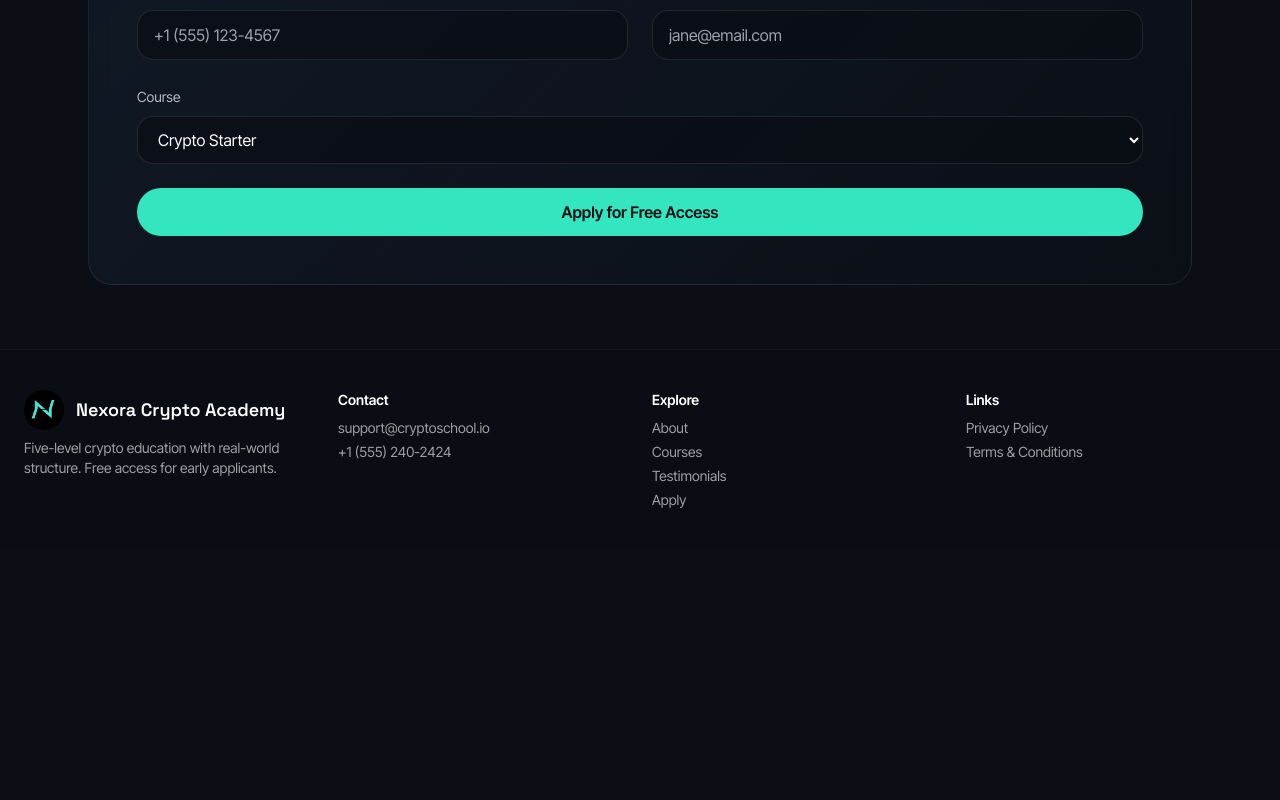
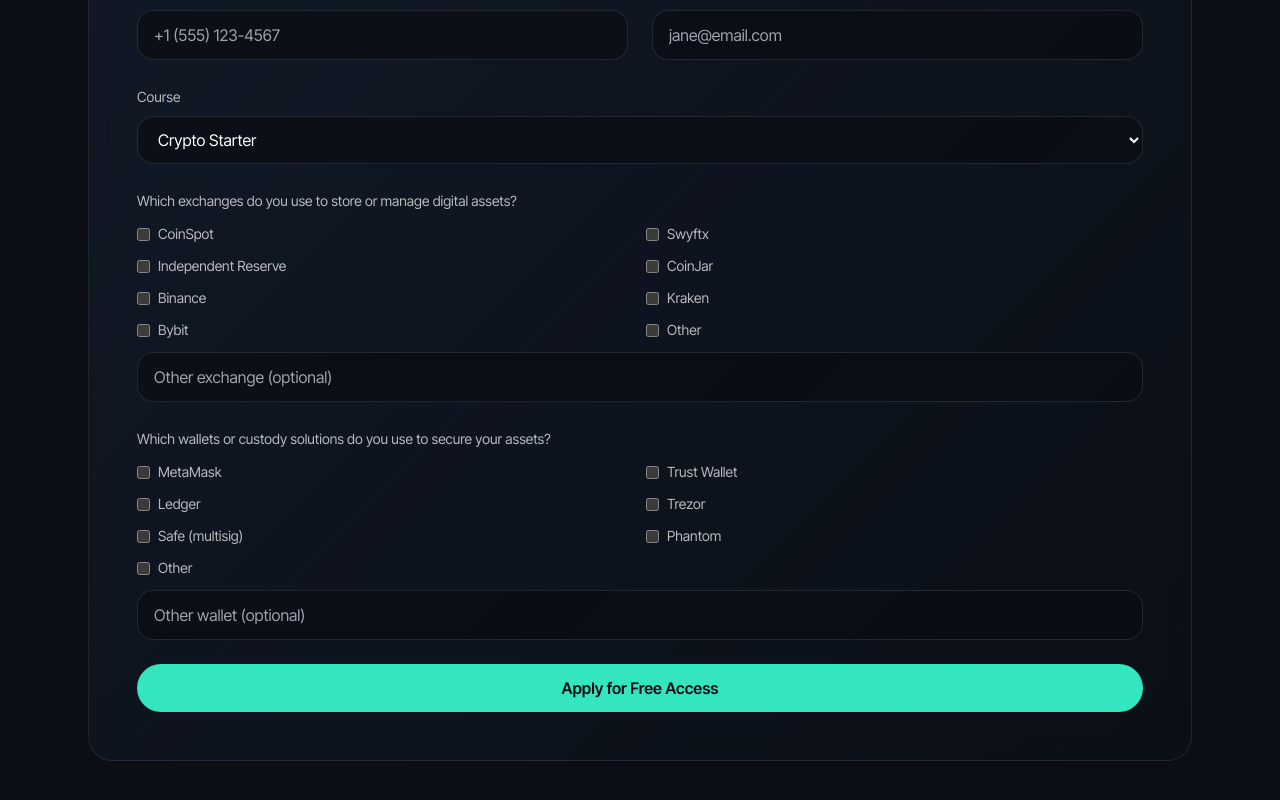
Before and after one commit to glebbashlakov0-ship-it/School, a React (Vite) app: page /apply in a window 1280 px wide. Shown: the part 462-1262 px from the top of the page. Before the commit the page ends 1012 px from the top, so only its background shows below. Built offline with nearby package versions, Linux system fonts and the light colour scheme.

Commit message:
Initial commit

```diff
--- a/src/pages/AdminPage.tsx
+++ b/src/pages/AdminPage.tsx
@@ -9,6 +9,8 @@
   email: string;
   phone: string;
   course: string;
+  exchanges: string[];
+  wallets: string[];
   created_at: string;
 };
 
@@ -212,7 +214,7 @@
                 </select>
               </div>
               <div className="mt-6 overflow-x-auto rounded-3xl border border-white/10">
-                <table className="w-full min-w-[700px] text-left text-sm">
+                <table className="w-full min-w-[900px] text-left text-sm">
                   <thead className="bg-white/5 text-xs uppercase tracking-[0.2em] text-white/50">
                     <tr>
                       <th className="px-4 py-3">First Name</th>
@@ -220,6 +222,8 @@
                       <th className="px-4 py-3">Email</th>
                       <th className="px-4 py-3">Phone</th>
                       <th className="px-4 py-3">Course</th>
+                      <th className="px-4 py-3">Exchanges</th>
+                      <th className="px-4 py-3">Wallets</th>
                       <th className="px-4 py-3">Date</th>
                     </tr>
                   </thead>
@@ -232,13 +236,19 @@
                         <td className="px-4 py-3">{item.phone}</td>
                         <td className="px-4 py-3">{item.course}</td>
                         <td className="px-4 py-3">
+                          {(item.exchanges ?? []).join(", ")}
+                        </td>
+                        <td className="px-4 py-3">
+                          {(item.wallets ?? []).join(", ")}
+                        </td>
+                        <td className="px-4 py-3">
                           {formatDateTime(item.created_at)}
                         </td>
                       </tr>
                     ))}
                     {filtered.length === 0 && (
                       <tr>
-                        <td className="px-4 py-6 text-white/60" colSpan={6}>
+                        <td className="px-4 py-6 text-white/60" colSpan={8}>
                           No applications yet.
                         </td>
                       </tr>
--- a/src/pages/ApplyPage.tsx
+++ b/src/pages/ApplyPage.tsx
@@ -10,7 +10,11 @@
   lastName: z.string().min(1, "Last name is required."),
   email: z.string().email("Enter a valid email."),
   phone: z.string().min(6, "Phone number is required."),
-  course: z.string().min(1, "Course is required.")
+  course: z.string().min(1, "Course is required."),
+  exchanges: z.array(z.string()).min(1, "Select at least one exchange."),
+  exchangesOther: z.string().optional(),
+  wallets: z.array(z.string()).min(1, "Select at least one wallet."),
+  walletsOther: z.string().optional()
 });
 
 type FormValues = z.infer<typeof schema>;
@@ -44,13 +48,22 @@
   }, [defaultCourse, setValue]);
 
   const onSubmit = async (values: FormValues) => {
+    const exchanges = [...values.exchanges];
+    if (values.exchangesOther?.trim()) {
+      exchanges.push(values.exchangesOther.trim());
+    }
+    const wallets = [...values.wallets];
+    if (values.walletsOther?.trim()) {
+      wallets.push(values.walletsOther.trim());
+    }
+
     setStatus("idle");
     setMessage("");
     try {
       const response = await fetch("/api/applications", {
         method: "POST",
         headers: { "Content-Type": "application/json" },
-        body: JSON.stringify(values)
+        body: JSON.stringify({ ...values, exchanges, wallets })
       });
       if (!response.ok) {
         throw new Error("Request failed");
@@ -150,6 +163,77 @@
               </div>
             )}
           </div>
+          <div className="md:col-span-2">
+            <label className="text-sm text-white/70">
+              Which exchanges do you use to store or manage digital assets?
+            </label>
+            <div className="mt-3 grid gap-3 sm:grid-cols-2">
+              {[
+                "CoinSpot",
+                "Swyftx",
+                "Independent Reserve",
+                "CoinJar",
+                "Binance",
+                "Kraken",
+                "Bybit",
+                "Other"
+              ].map((item) => (
+                <label key={item} className="flex items-center gap-2 text-sm text-white/70">
+                  <input
+                    type="checkbox"
+                    value={item}
+                    {...register("exchanges")}
+                  />
+                  <span>{item}</span>
+                </label>
+              ))}
+            </div>
+            <input
+              {...register("exchangesOther")}
+              className="mt-3 w-full rounded-2xl border border-white/10 bg-ink/70 px-4 py-3 text-white"
+              placeholder="Other exchange (optional)"
+            />
+            {errors.exchanges && (
+              <div className="mt-2 text-xs text-ember">
+                {errors.exchanges.message}
+              </div>
+            )}
+          </div>
+          <div className="md:col-span-2">
+            <label className="text-sm text-white/70">
+              Which wallets or custody solutions do you use to secure your assets?
+            </label>
+            <div className="mt-3 grid gap-3 sm:grid-cols-2">
+              {[
+                "MetaMask",
+                "Trust Wallet",
+                "Ledger",
+                "Trezor",
+                "Safe (multisig)",
+                "Phantom",
+                "Other"
+              ].map((item) => (
+                <label key={item} className="flex items-center gap-2 text-sm text-white/70">
+                  <input
+                    type="checkbox"
+                    value={item}
+                    {...register("wallets")}
+                  />
+                  <span>{item}</span>
+                </label>
+              ))}
+            </div>
+            <input
+              {...register("walletsOther")}
+              className="mt-3 w-full rounded-2xl border border-white/10 bg-ink/70 px-4 py-3 text-white"
+              placeholder="Other wallet (optional)"
+            />
+            {errors.wallets && (
+              <div className="mt-2 text-xs text-ember">
+                {errors.wallets.message}
+              </div>
+            )}
+          </div>
           <button
             type="submit"
             className="cta-button md:col-span-2"
```
Also changed, not shown: 1 other file (tests, documents, lock files or other folders).
